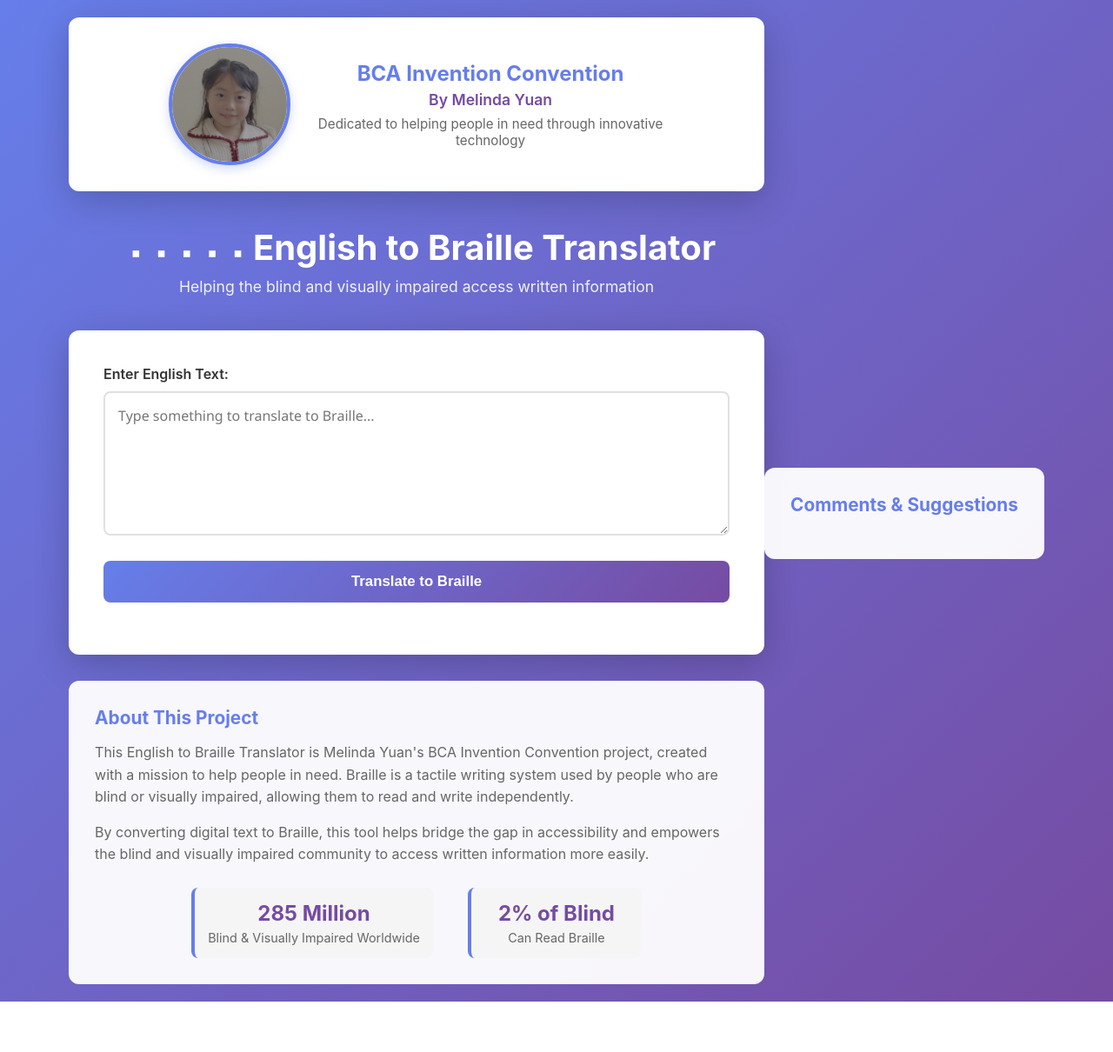
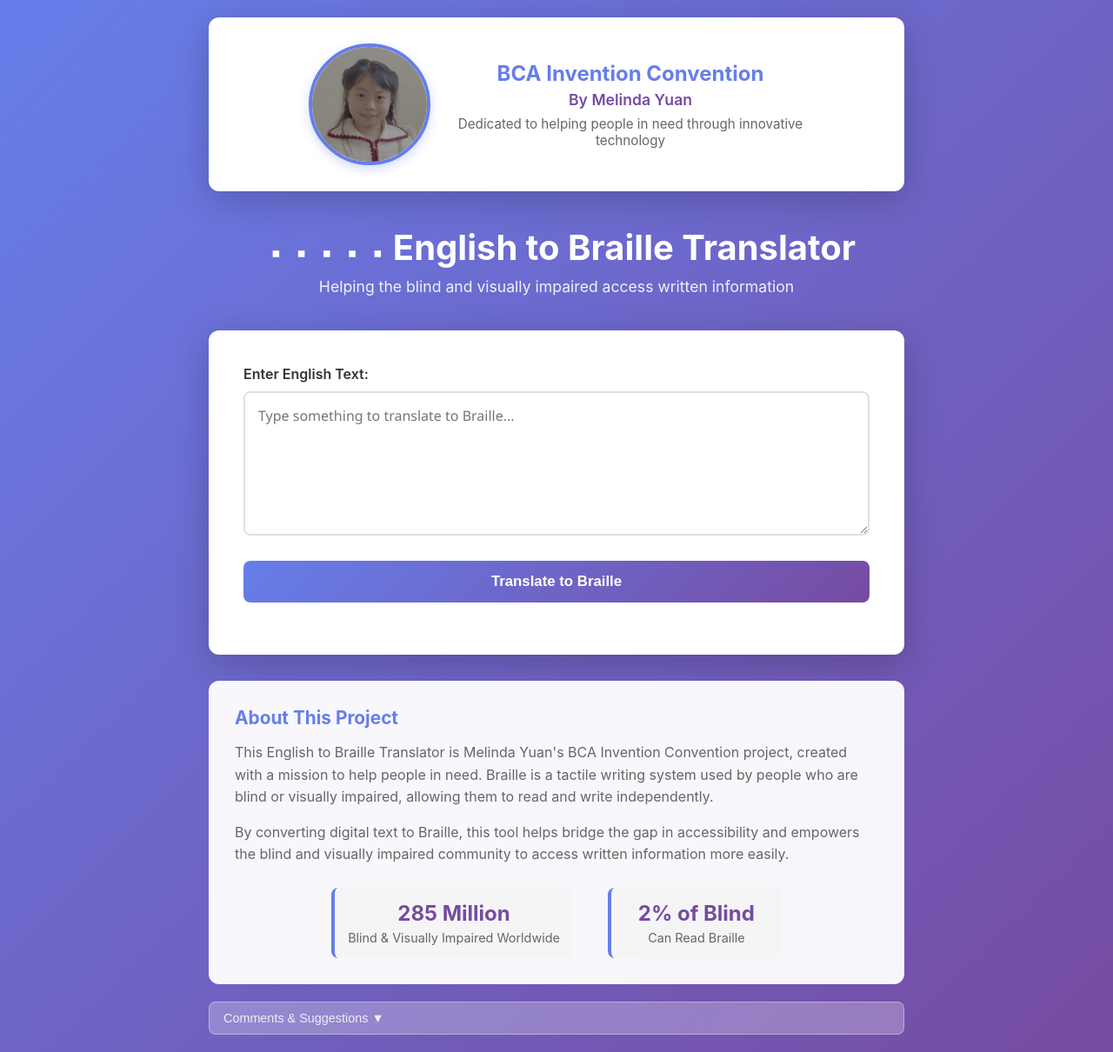
Before and after one commit to yuan776/braille_translator, a Flask app: page / in a window 1280 px wide. Shown: the whole page at 87% size. Before the commit the page ends 1152 px from the top, so only its background shows below. Run offline with Flask 3, Linux system fonts and the light colour scheme; some libraries are stand-ins or nearby versions.

Commit message:
low key disqus

```diff
--- a/static/style.css
+++ b/static/style.css
@@ -320,17 +320,31 @@ textarea:focus {
 }
 
 .comments-section {
-    background: rgba(255, 255, 255, 0.95);
-    border-radius: 12px;
-    padding: 30px;
-    margin-top: 30px;
-    color: #333;
+    margin-top: 20px;
 }
 
-.comments-section h3 {
-    color: #667eea;
-    margin-bottom: 20px;
-    font-size: 1.3rem;
+.comments-toggle {
+    width: 100%;
+    padding: 10px 16px;
+    background: rgba(255, 255, 255, 0.25);
+    color: rgba(255, 255, 255, 0.85);
+    border: 1px solid rgba(255, 255, 255, 0.35);
+    border-radius: 8px;
+    font-size: 0.9rem;
+    font-weight: 500;
+    cursor: pointer;
+    text-align: left;
+    transition: background 0.2s ease;
+}
+
+.comments-toggle:hover {
+    background: rgba(255, 255, 255, 0.35);
+}
+
+#commentsBody {
+    background: white;
+    border-radius: 0 0 8px 8px;
+    padding: 20px;
 }
 
 @media (max-width: 600px) {
@@ -370,7 +384,4 @@ textarea:focus {
         min-width: 100%;
     }
 
-    .comments-section {
-        padding: 20px;
-    }
 }
--- a/templates/index.html
+++ b/templates/index.html
@@ -83,15 +83,28 @@
                 </div>
             </div>
         </div>
-    </div>
 
-    <div class="comments-section">
-        <h3>Comments &amp; Suggestions</h3>
-        <div id="disqus_thread"></div>
-        <noscript>Please enable JavaScript to view comments.</noscript>
+        <div class="comments-section">
+            <button class="comments-toggle" id="commentsToggle">
+                Comments &amp; Suggestions <span id="commentsArrow">▼</span>
+            </button>
+            <div id="commentsBody" style="display:none;">
+                <div id="disqus_thread"></div>
+                <noscript>Please enable JavaScript to view comments.</noscript>
+            </div>
+        </div>
     </div>
 
     <script src="{{ url_for('static', filename='script.js') }}"></script>
+    <script>
+        document.getElementById('commentsToggle').addEventListener('click', function() {
+            var body = document.getElementById('commentsBody');
+            var arrow = document.getElementById('commentsArrow');
+            var open = body.style.display !== 'none';
+            body.style.display = open ? 'none' : 'block';
+            arrow.textContent = open ? '▼' : '▲';
+        });
+    </script>
 
     <!-- GoatCounter analytics: sign up free at https://www.goatcounter.com
          Replace YOUR_CODE with your GoatCounter site code -->
```
